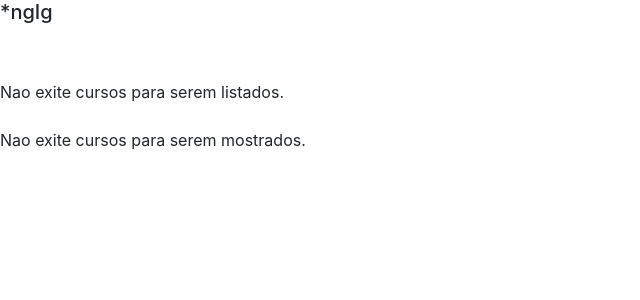
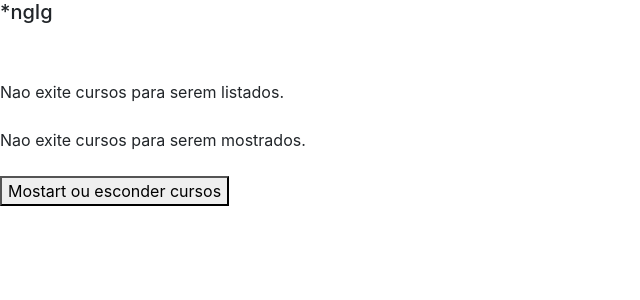
Before and after one commit to RodResq/angular-labs, an Angular app: page / in a window 1280 px wide. Shown: the top 300 px of the page, without its empty margins (0-640 px from the left). Built offline with nearby package versions, Linux system fonts and the light colour scheme.

Commit message:
revisao diretivas

```diff
--- a/src/app/diretiva-ng-if/diretiva-ng-if.component.html
+++ b/src/app/diretiva-ng-if/diretiva-ng-if.component.html
@@ -15,3 +15,5 @@
 <div *ngIf="!mostrarCursos">
   Nao exite cursos para serem mostrados.
 </div>
+<br>
+<button (click)="onMostrarCursos()">Mostart ou esconder cursos</button>
--- a/src/app/diretiva-ng-if/diretiva-ng-if.component.ts
+++ b/src/app/diretiva-ng-if/diretiva-ng-if.component.ts
@@ -16,4 +16,8 @@ export class DiretivaNgIfComponent implements OnInit {
   ngOnInit(): void {
   }
 
+  onMostrarCursos() {
+    this.mostrarCursos = !this.mostrarCursos;
+  }
+
 }
```
